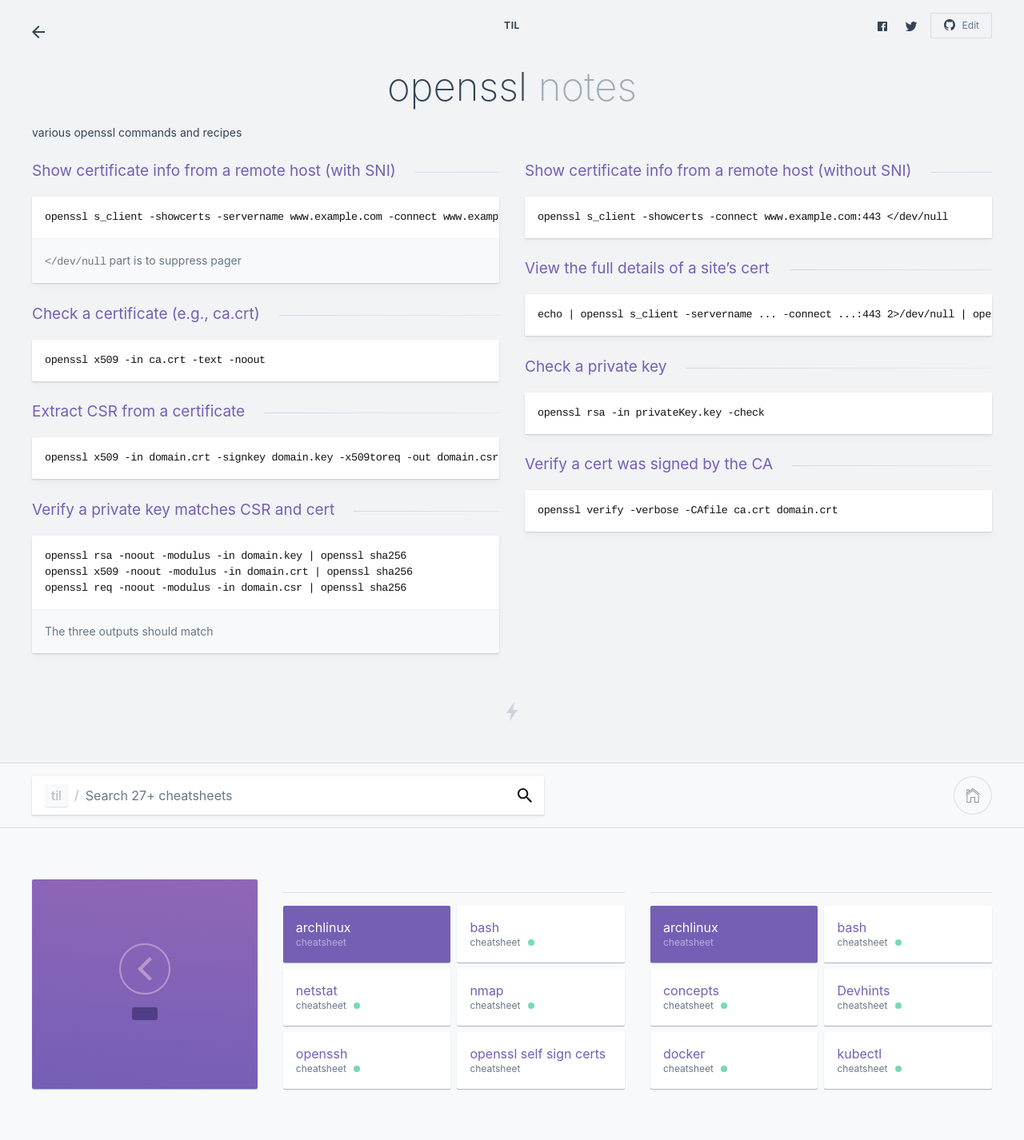
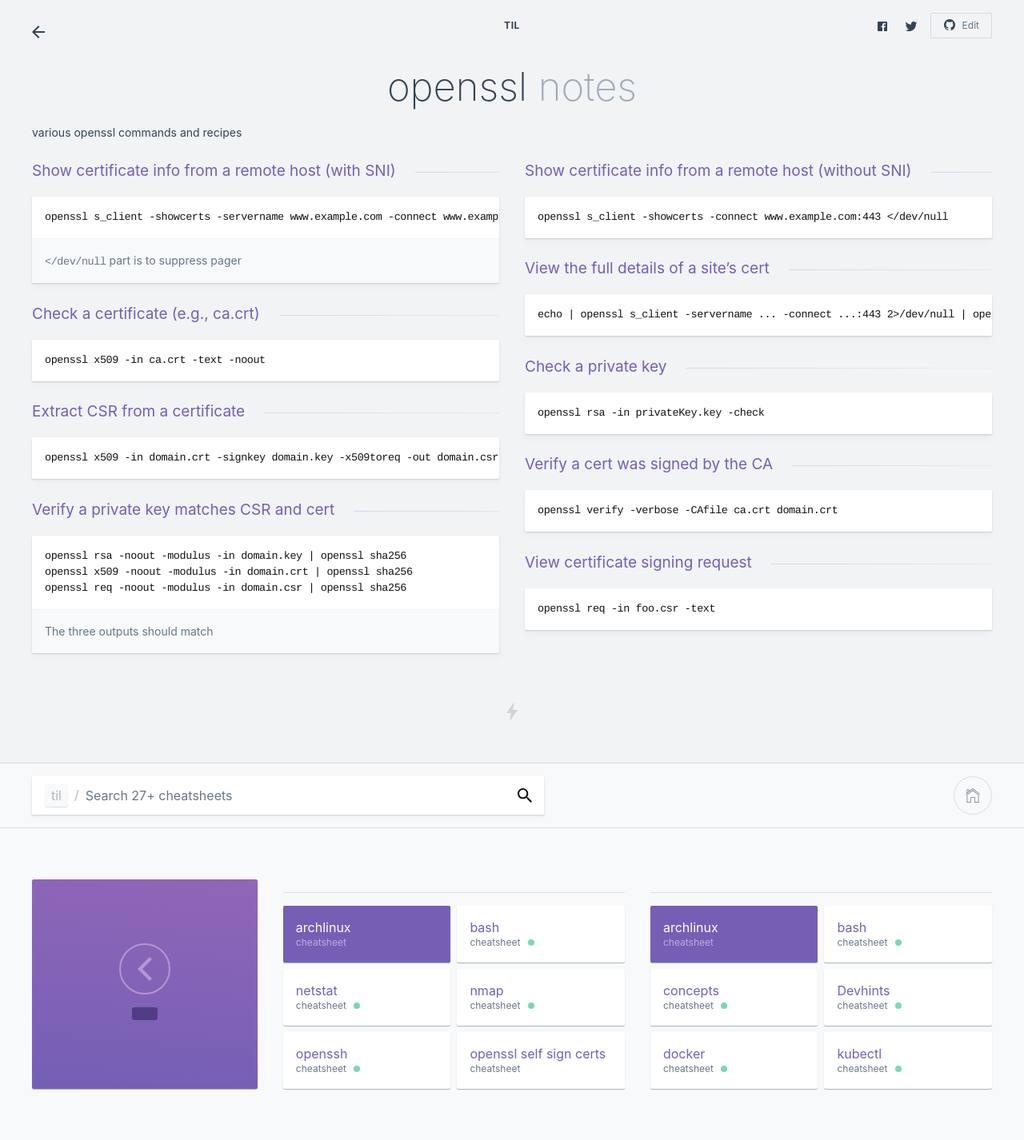
Before and after one commit to kevinjqiu/til, a Jekyll site: the page built from openssl.md, in a window 1280 px wide. Shown: the whole page at 80% size. Built offline with Jekyll 4.4.1, drawn with Linux system fonts in a browser that asks for light colours.

Commit message:
view csr

```diff
--- a/openssl.md
+++ b/openssl.md
@@ -46,3 +46,7 @@ intro: |
     openssl req -noout -modulus -in domain.csr | openssl sha256
 
 The three outputs should match
+
+### View certificate signing request
+
+    openssl req -in foo.csr -text
```
